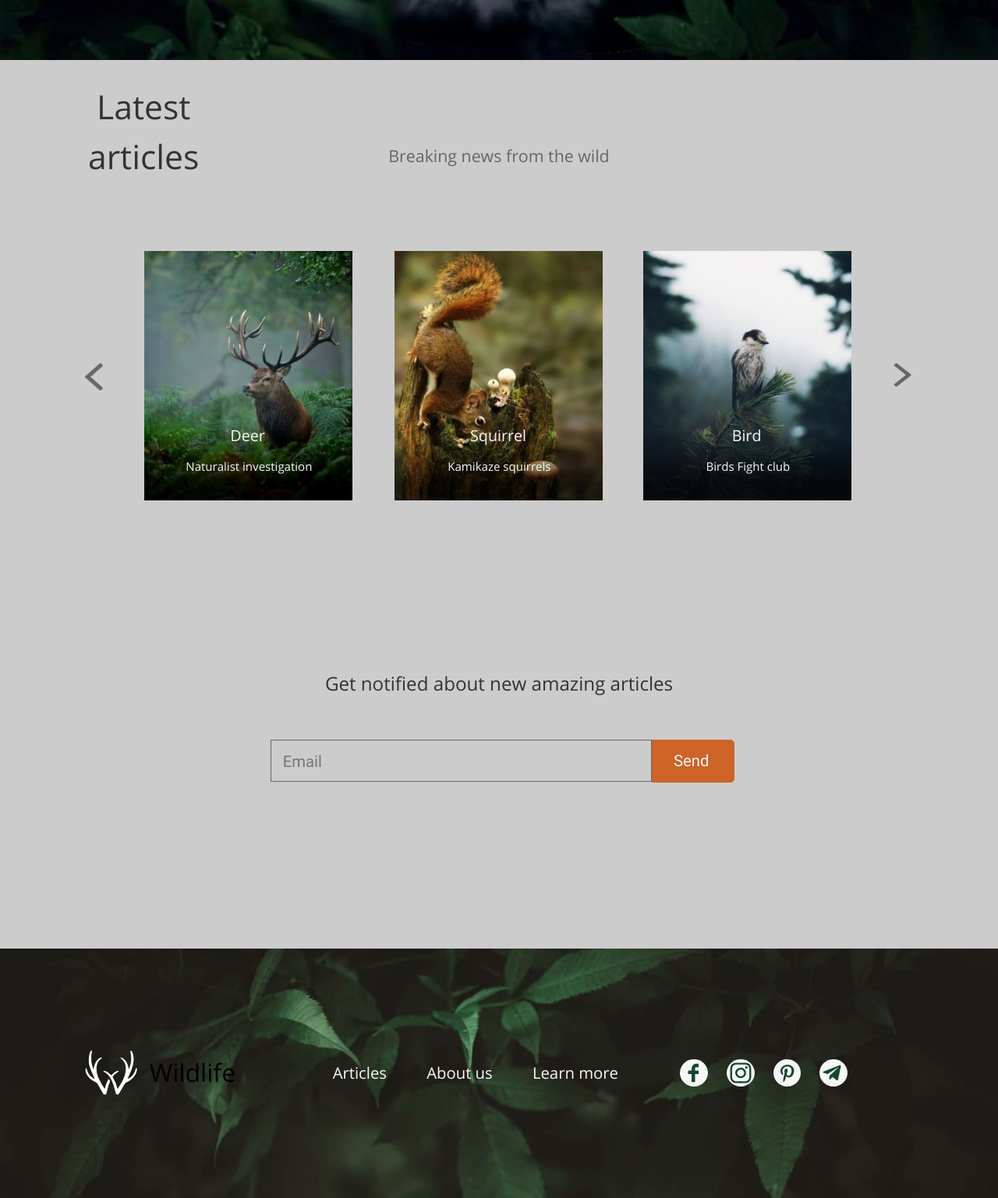
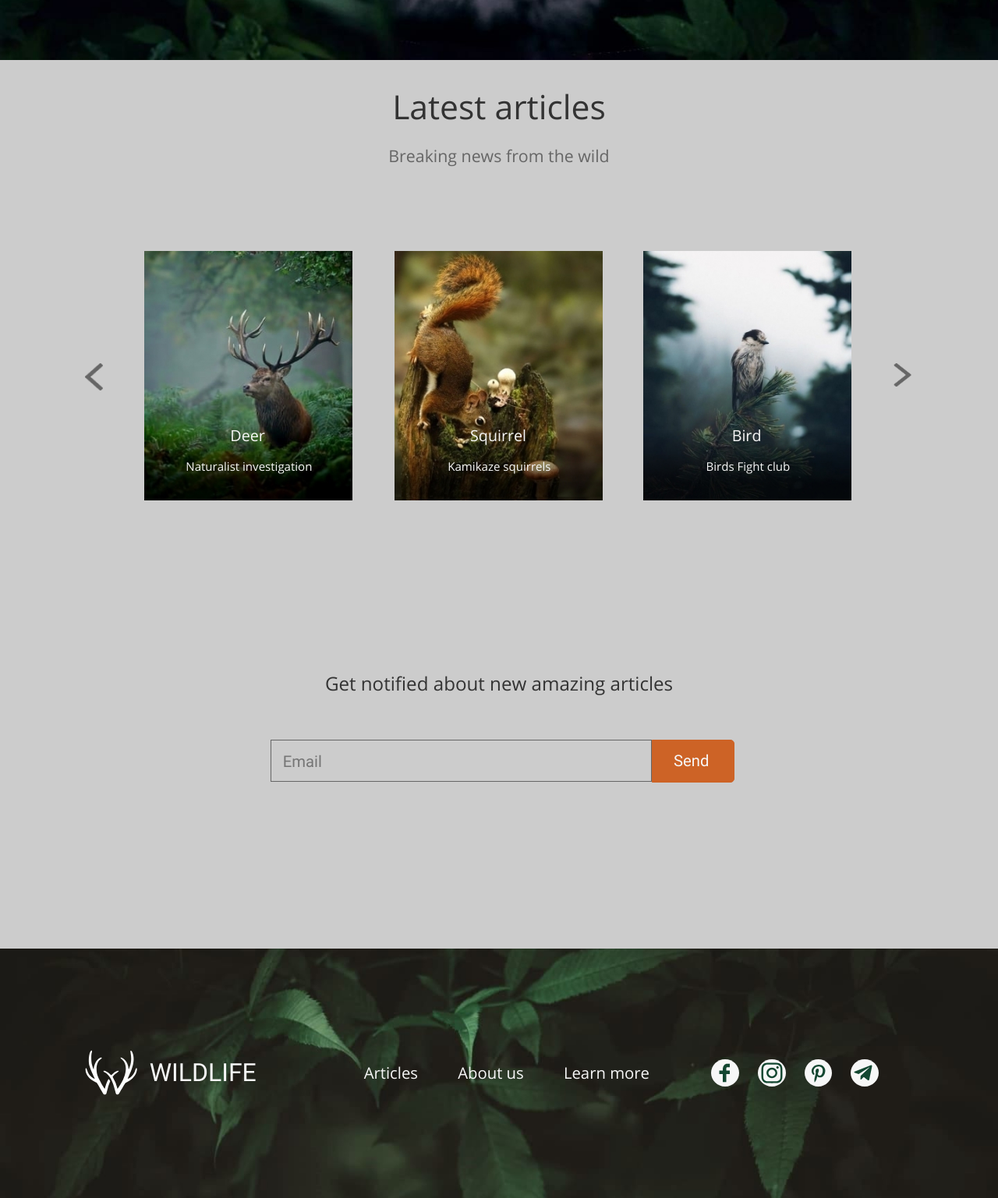
Before and after one commit to loki87by/wildlife, a plain HTML site: page index.html in a window 1280 px wide. Shown: the part 616-2153 px from the top of the page at 78% size. Drawn offline with Linux system fonts and the light colour scheme.

Commit message:
fix: fix styles

```diff
--- a/index.html
+++ b/index.html
@@ -18,7 +18,7 @@
       <header>
         <div class="logo">
           <img class="logo-image" src="assets/path0.svg" alt="logo" />
-          <h1>Wildlife</h1>
+          <h1 class="logo-title">Wildlife</h1>
         </div>
         <nav class="header-nav">
           <ul>
@@ -80,7 +80,7 @@
       <footer>
         <div class="logo">
           <img class="logo-image" src="assets/path0.svg" alt="logo" />
-          <h2>Wildlife</h2>
+          <h2 class="logo-title">Wildlife</h2>
         </div>
         <ul class="footer-nav">
           <li class="footer-links">
--- a/style.css
+++ b/style.css
@@ -77,26 +77,6 @@ a {
   text-decoration: none;
 }
 
-h1 {
-  z-index: 2;
-  width: 155px;
-  height: 60px;
-  margin: 0;
-  margin-right: 120px;
-  font-family: "Roboto", sans-serif;
-  font-style: normal;
-  font-weight: normal;
-  font-size: 32px;
-  line-height: 60px;
-  text-transform: uppercase;
-  color: #f7f7f7;
-}
-
-h2 {
-  margin: 0;
-  font-weight: 500;
-}
-
 p {
   margin: 0;
 }
@@ -139,6 +119,26 @@ p {
   height: 58px;
   margin-right: 15px;
   margin-left: 2px;
+}
+
+.logo-title {
+  z-index: 2;
+  width: 155px;
+  height: 60px;
+  margin: 0;
+  margin-right: 120px;
+  font-family: "Roboto", sans-serif;
+  font-style: normal;
+  font-weight: normal;
+  font-size: 32px;
+  line-height: 60px;
+  text-transform: uppercase;
+  color: #f7f7f7;
+}
+
+h2 {
+  margin: 0;
+  font-weight: 500;
 }
 
 .header-nav {
@@ -262,6 +262,8 @@ p {
 }
 
 .latest-title {
+  width: max-content;
+  margin: auto;
   margin-bottom: 20px;
   font-size: 48px;
   line-height: 72px;
```
